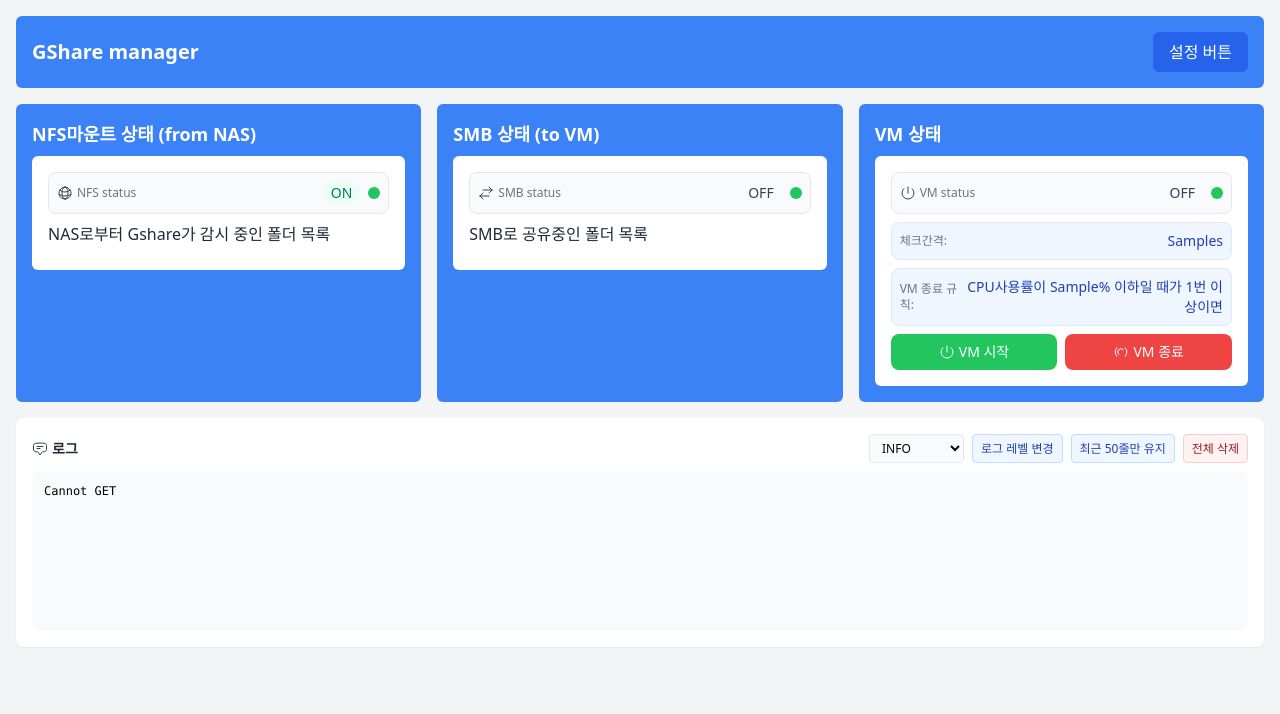
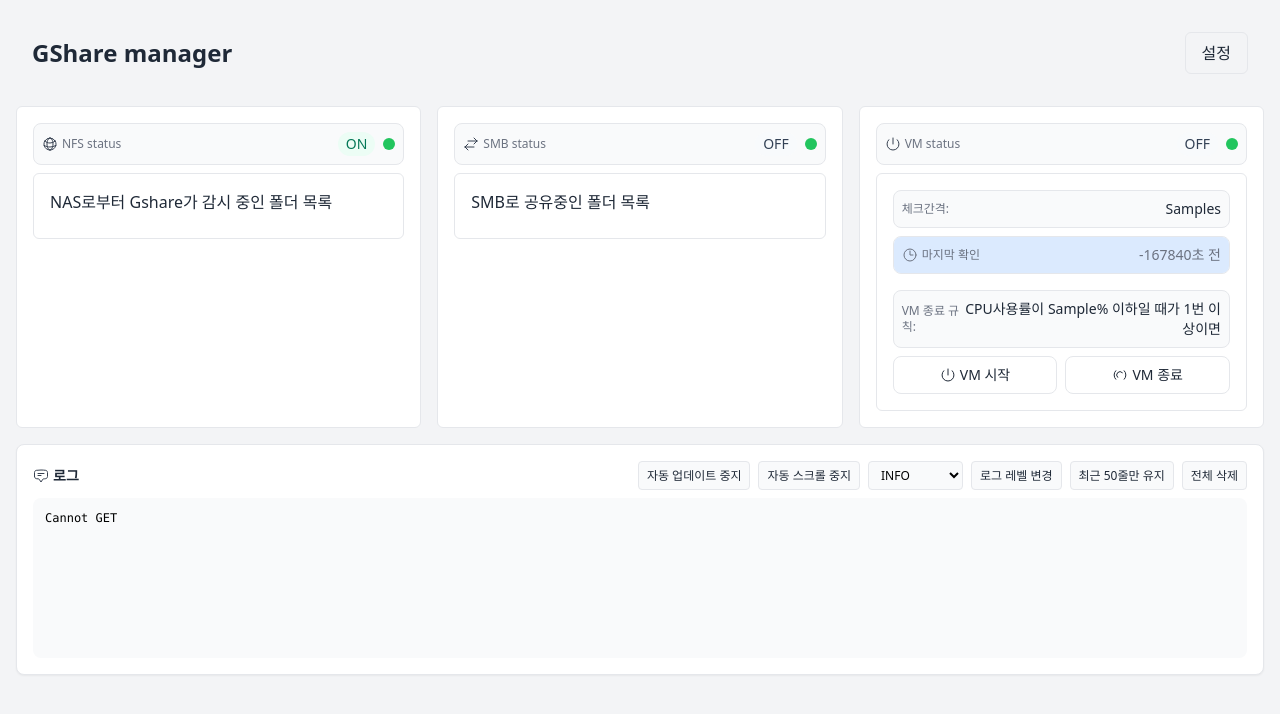
Before and after one commit to wooooooooooook/gshare-manager, a Flask app: template app/templates/index.html in a window 1280 px wide. Shown: the top 714 px of the page. Run offline with Flask 2, Linux system fonts and the light colour scheme; the template is opened without the code that fills it: most values are stand-ins (such as "Sample title", 1, 10 or a date in 2020); some libraries are stand-ins or nearby versions.

Commit message:
로그 및 UI 상호작용성 개선: 자동 업데이트 및 스크롤 제어 기능 추가
- scripts.js에 로그 자동 업데이트 및 스크롤 토글 기능 구현
- 로그 영역 마우스 호버 및 스크롤 상태 추적 로직 추가
- 사용자 경험 향상을 위한 로그 자동 업데이트/스크롤 버튼 도입
- 동적인 로그 표시 및 사용자 제어 옵션 제공
- 불필요한 자동 스크롤 방지를 위한 상태 관리 로직 구현

```diff
--- a/app/static/scripts.js
+++ b/app/static/scripts.js
@@ -53,6 +53,10 @@ async function setLogLevel() {
 }
 
 let checkInterval = 120; // 기본값
+// 로그 자동 업데이트 상태 변수 추가
+let autoUpdateLog = true;
+let logHovered = false;
+let autoScrollLog = true; // 자동 스크롤 상태 변수 추가
 
 // 프로그레스 바 업데이트
 function updateProgressBar() {
@@ -67,11 +71,66 @@ function updateProgressBar() {
     progressBar.style.width = `${progress}%`;
 }
 
+// 로그 자동 업데이트 토글 함수
+function toggleLogAutoUpdate() {
+    autoUpdateLog = !autoUpdateLog;
+    const toggleBtn = document.getElementById('toggleLogUpdate');
+    if (toggleBtn) {
+        toggleBtn.innerText = autoUpdateLog ? '자동 업데이트 중지' : '자동 업데이트 시작';
+        toggleBtn.classList.toggle('bg-gray-50');
+        toggleBtn.classList.toggle('bg-yellow-50');
+    }
+}
+
+// 로그 자동 스크롤 토글 함수
+function toggleLogAutoScroll() {
+    autoScrollLog = !autoScrollLog;
+    const toggleBtn = document.getElementById('toggleLogScroll');
+    if (toggleBtn) {
+        toggleBtn.innerText = autoScrollLog ? '자동 스크롤 중지' : '자동 스크롤 시작';
+        toggleBtn.classList.toggle('bg-gray-50');
+        toggleBtn.classList.toggle('bg-yellow-50');
+    }
+}
+
 // 페이지 로드 시 로그를 맨 아래로 스크롤
 window.onload = function () {
     getCurrentLogLevel();
     const logContent = document.getElementById('logContent');
     logContent.scrollTop = logContent.scrollHeight;
+
+    // 로그 영역에 마우스 진입/이탈 이벤트 리스너 추가
+    logContent.addEventListener('mouseenter', function() {
+        logHovered = true;
+    });
+
+    logContent.addEventListener('mouseleave', function() {
+        logHovered = false;
+    });
+
+    // 로그 영역 스크롤 이벤트 감지
+    let userScrolled = false;
+    let scrollTimeout;
+
+    logContent.addEventListener('scroll', function() {
+        // 사용자가 맨 아래까지 스크롤했는지 확인
+        const isAtBottom = logContent.scrollHeight - logContent.clientHeight <= logContent.scrollTop + 5;
+
+        // 맨 아래가 아니면 사용자가 스크롤했다고 표시
+        if (!isAtBottom) {
+            userScrolled = true;
+            clearTimeout(scrollTimeout);
+
+            // 5초 후 사용자 스크롤 상태 초기화
+            scrollTimeout = setTimeout(() => {
+                userScrolled = false;
+            }, 5000);
+        } else {
+            // 맨 아래로 스크롤한 경우 사용자 스크롤 상태 초기화
+            userScrolled = false;
+            clearTimeout(scrollTimeout);
+        }
+    });
 
     let lastCheckTimeData = '';
 
@@ -203,12 +262,19 @@ window.onload = function () {
                 }
             });
 
-        // update_log 부분 수정
-        fetch('/update_log')
-            .then(response => response.text())
-            .then(logContent => {
-                document.querySelector('#logContent').innerText = logContent;
-            });
+        // update_log 부분 수정 - 마우스가 로그 영역에 있거나 자동 업데이트가 비활성화된 경우 업데이트 중지
+        if (autoUpdateLog && !logHovered) {
+            fetch('/update_log')
+                .then(response => response.text())
+                .then(logContent => {
+                    const logElement = document.querySelector('#logContent');
+                    logElement.innerText = logContent;
+                    // 자동 스크롤이 활성화되고 사용자가 직접 스크롤하지 않은 경우에만 맨 아래로 스크롤
+                    if (autoScrollLog && !userScrolled) {
+                        logElement.scrollTop = logElement.scrollHeight;
+                    }
+                });
+        }
     }, 1000);
 };
 
--- a/app/templates/index.html
+++ b/app/templates/index.html
@@ -12,20 +12,18 @@
 <body class="bg-gray-100 p-4">
     <div class="max-w-7xl mx-auto">
         <!-- 상단 헤더 -->
-        <div class="flex items-center justify-between mb-4 bg-blue-500 p-4 rounded-md text-white">
-            <h1 class="text-xl font-bold">GShare manager</h1>
+        <div class="flex items-center justify-between mb-4 p-4 rounded-md text-gray-800">
+            <h1 class="text-2xl font-bold">GShare manager</h1>
             <button onclick="location.href='/settings'"
-                class="bg-blue-600 hover:bg-blue-700 text-white px-4 py-2 rounded-md transition-colors duration-200">
-                설정 버튼
+                class="border border-gray-200 hover:bg-gray-50 text-gray-800 px-4 py-2 rounded-md transition-colors duration-200">
+                설정
             </button>
         </div>
 
         <!-- 메인 컨텐츠 -->
         <div class="grid grid-cols-1 md:grid-cols-3 gap-4 mb-4">
             <!-- NFS 마운트 상태 패널 -->
-            <div class="bg-blue-500 rounded-md p-4 text-white">
-                <h2 class="text-lg font-semibold mb-2">NFS마운트 상태 (from NAS)</h2>
-                <div class="bg-white rounded-md p-4 text-gray-800">
+            <div class="border border-gray-200 rounded-md p-4 bg-white">
                 <div class="flex justify-between bg-gray-50 rounded-lg p-2 border border-gray-200 mb-2 nfs-status-container">
                     <div class="flex items-center gap-1">
                         <svg class="w-4 h-4 text-gray-700" xmlns="http://www.w3.org/2000/svg" fill="none" viewBox="0 0 24 24" stroke-width="1.5" stroke="currentColor">
@@ -40,6 +38,7 @@
                         <span class="ml-2 w-3 h-3 rounded-full {% if state['nfs_status'] == 'ON' %}bg-green-500{% else %}bg-red-500{% endif %}"></span>
                     </div>
                 </div>
+                <div class="bg-white rounded-md border border-gray-200 p-4 text-gray-800">
                     <div class="max-h-[30vh] overflow-y-auto">
                         <h3 class="font-medium mb-2">NAS로부터 Gshare가 감시 중인 폴더 목록</h3>
                         <div class="monitored-folders-grid" id="monitoredFoldersContainer">
@@ -56,9 +55,7 @@
             </div>
 
             <!-- SMB 상태 패널 -->
-            <div class="bg-blue-500 rounded-md p-4 text-white">
-                <h2 class="text-lg font-semibold mb-2">SMB 상태 (to VM)</h2>
-                <div class="bg-white rounded-md p-4 text-gray-800">
+            <div class="border border-gray-200 rounded-md p-4 bg-white">
                 <div class="flex justify-between bg-gray-50 rounded-lg p-2 border border-gray-200 mb-2 smb-status-container">
                     <div class="flex items-center gap-1">
                         <svg class="w-4 h-4 text-gray-700" xmlns="http://www.w3.org/2000/svg" fill="none" viewBox="0 0 24 24" stroke-width="1.5" stroke="currentColor">
@@ -73,6 +70,7 @@
                         <span class="ml-2 w-3 h-3 rounded-full {% if state['smb_status'] == 'ON' %}bg-green-500{% else %}bg-red-500{% endif %}"></span>
                     </div>
                 </div>
+                <div class="bg-white rounded-md border border-gray-200 p-4 text-gray-800">
                     <div class="max-h-[30vh] overflow-y-auto">
                         <h3 class="font-medium mb-2">SMB로 공유중인 폴더 목록</h3>
                         <!-- 여기에 SMB 폴더 목록이 들어갈 수 있습니다 -->
@@ -81,11 +79,8 @@
             </div>
 
             <!-- VM 상태 패널 -->
-            <div class="bg-blue-500 rounded-md p-4 text-white">
-                <h2 class="text-lg font-semibold mb-2">VM 상태</h2>
-                <div class="bg-white rounded-md p-4 text-gray-800">
-                    <div class="grid grid-cols-1 gap-2">
-                        <div class="flex justify-between bg-gray-50 rounded-lg p-2 border border-gray-200 vm-status-container">
+            <div class="border border-gray-200 rounded-md p-4 bg-white">
+                <div class="flex justify-between bg-gray-50 rounded-lg p-2 border border-gray-200 mb-2 vm-status-container">
                     <div class="flex items-center gap-1">
                         <svg class="w-4 h-4 text-gray-700" xmlns="http://www.w3.org/2000/svg" fill="none"
                             viewBox="0 0 24 24" stroke-width="1.5" stroke="currentColor">
@@ -101,38 +96,84 @@
                         <span class="ml-2 w-3 h-3 rounded-full {% if state['vm_status'] == 'ON' %}bg-green-500{% else %}bg-red-500{% endif %}"></span>
                     </div>
                 </div>
-                        <div class="flex justify-between vm-running-element bg-green-50 rounded-lg p-2 border border-green-100">
+                <div class="bg-white rounded-md border border-gray-200 p-4 text-gray-800">
+                    <div class="grid grid-cols-1 gap-2">
+                        <div class="flex justify-between vm-running-element bg-gray-50 rounded-lg p-2 border border-gray-200">
                             <div class="flex items-center gap-1">
-                                <svg class="w-4 h-4 text-green-500" xmlns="http://www.w3.org/2000/svg" fill="none"
+                                <svg class="w-4 h-4 text-gray-700" xmlns="http://www.w3.org/2000/svg" fill="none"
                                     viewBox="0 0 24 24" stroke-width="1.5" stroke="currentColor">
                                     <path stroke-linecap="round" stroke-linejoin="round"
                                         d="M8.25 3v1.5M4.5 8.25H3m18 0h-1.5M4.5 12H3m18 0h-1.5m-15 3.75H3m18 0h-1.5M8.25 19.5V21M12 3v1.5m0 15V21m3.75-18v1.5m0 15V21m-9-1.5h10.5a2.25 2.25 0 0 0 2.25-2.25V6.75a2.25 2.25 0 0 0-2.25-2.25H6.75A2.25 2.25 0 0 0 4.5 6.75v10.5a2.25 2.25 0 0 0 2.25 2.25Zm.75-12h9v9h-9v-9Z" />
                                 </svg>
                                 <span class="text-xs text-gray-500">CPU usage</span>
                             </div>
-                            <div class="flex items-center font-medium text-sm text-green-800 cpu-usage">
+                            <div class="flex items-center font-medium text-sm text-gray-800 cpu-usage">
                                 <span class="text-right">{{state['cpu_usage']}}%</span>
                             </div>
                         </div>
-                        <div class="flex justify-between bg-blue-50 rounded-lg p-2 border border-blue-100">
+                        <!-- Low CPU count 카드 추가 -->
+                        <div class="flex justify-between vm-running-element bg-gray-50 rounded-lg p-2 border border-gray-200">
+                            <div class="flex items-center gap-1">
+                                <svg class="w-4 h-4 text-gray-700" xmlns="http://www.w3.org/2000/svg" fill="none" viewBox="0 0 24 24" stroke-width="1.5" stroke="currentColor">
+                                    <path stroke-linecap="round" stroke-linejoin="round" d="M19.5 12c0-1.232-.046-2.453-.138-3.662a4.006 4.006 0 0 0-3.7-3.7 48.678 48.678 0 0 0-7.324 0 4.006 4.006 0 0 0-3.7 3.7c-.017.22-.032.441-.046.662M19.5 12l3-3m-3 3-3-3m-12 3c0 1.232.046 2.453.138 3.662a4.006 4.006 0 0 0 3.7 3.7 48.656 48.656 0 0 0 7.324 0 4.006 4.006 0 0 0 3.7-3.7c.017-.22.032-.441.046-.662M4.5 12l3 3m-3-3 3-3" />
+                                </svg>
+                                <span class="text-xs text-gray-500">Low CPU count</span>
+                            </div>
+                            <div class="flex items-center font-medium text-sm text-gray-800 low-cpu-count">
+                                <span class="text-right">{{state['low_cpu_count']}}/{{state['threshold_count']}}</span>
+                            </div>
+                        </div>
+                        <!-- Uptime 카드 추가 -->
+                        <div class="flex justify-between vm-running-element bg-gray-50 rounded-lg p-2 border border-gray-200">
+                            <div class="flex items-center gap-1">
+                                <svg class="w-4 h-4 text-gray-700" xmlns="http://www.w3.org/2000/svg" fill="none"
+                                    viewBox="0 0 24 24" stroke-width="1.5" stroke="currentColor">
+                                    <path stroke-linecap="round" stroke-linejoin="round"
+                                        d="M12 6v6h4.5m4.5 0a9 9 0 1 1-18 0 9 9 0 0 1 18 0Z" />
+                                </svg>
+                                <span class="text-xs text-gray-500">Uptime</span>
+                            </div>
+                            <div class="flex items-center font-medium text-sm text-gray-800 uptime">
+                                <span class="text-right">{{state['uptime']}}</span>
+                            </div>
+                        </div>
+                        <div class="flex justify-between bg-gray-50 rounded-lg p-2 border border-gray-200">
                             <div class="flex items-center gap-1">
                                 <span class="text-xs text-gray-500">체크간격:</span>
                             </div>
-                            <div class="flex items-center font-medium text-sm text-blue-800">
+                            <div class="flex items-center font-medium text-sm text-gray-800">
                                 <span class="text-right">{{state['check_interval']}}s</span>
                             </div>
                         </div>
-                        <div class="flex justify-between bg-blue-50 rounded-lg p-2 border border-blue-100">
+                        <!-- 마지막 확인시간 카드 추가 -->
+                        <div class="flex justify-between bg-gray-50 rounded-lg p-2 border border-gray-200 mb-2 toggle-text relative overflow-hidden">
+                            <div class="absolute inset-0 bg-gray-50">
+                                <div class="last-check-progress h-full bg-blue-100 transition-all duration-1000" style="width: 0%"></div>
+                            </div>
+                            <div class="flex items-center gap-1 relative">
+                                <svg class="w-4 h-4 text-gray-500" xmlns="http://www.w3.org/2000/svg" fill="none"
+                                    viewBox="0 0 24 24" stroke-width="1.5" stroke="currentColor">
+                                    <path stroke-linecap="round" stroke-linejoin="round"
+                                        d="M12 6v6h4.5m4.5 0a9 9 0 1 1-18 0 9 9 0 0 1 18 0Z" />
+                                </svg>
+                                <span class="text-xs text-gray-500">마지막 확인</span>
+                            </div>
+                            <div class="flex items-center gap-1 font-medium text-sm justify-end last-check-time relative text-gray-500">
+                                <span class="text-right readable-time">{{state['last_check_time']}}</span>
+                                <span class="hidden text-right time-string">{{state['last_check_time']}}</span>
+                            </div>
+                        </div>
+                        <div class="flex justify-between bg-gray-50 rounded-lg p-2 border border-gray-200">
                             <div class="flex items-center gap-1">
                                 <span class="text-xs text-gray-500">VM 종료 규칙:</span>
                             </div>
-                            <div class="flex items-center font-medium text-sm text-blue-800">
+                            <div class="flex items-center font-medium text-sm text-gray-800">
                                 <span class="text-right">CPU사용률이 {{state['cpu_threshold']}}% 이하일 때가 {{state['threshold_count']}}번 이상이면</span>
                             </div>
                         </div>
                         <div class="grid grid-cols-2 gap-2">
                             <button onclick="startVM()"
-                                class="bg-green-500 hover:bg-green-600 text-white rounded-lg p-2 transition-colors duration-200">
+                                class="border border-gray-200 hover:bg-gray-50 text-gray-800 rounded-lg p-2 transition-colors duration-200">
                                 <div class="flex items-center justify-center gap-1">
                                     <svg class="w-4 h-4" xmlns="http://www.w3.org/2000/svg" fill="none" viewBox="0 0 24 24" stroke-width="1.5" stroke="currentColor">
                                         <path stroke-linecap="round" stroke-linejoin="round" d="M5.636 5.636a9 9 0 1012.728 0M12 3v9" />
@@ -141,7 +182,7 @@
                                 </div>
                             </button>
                             <button onclick="shutdownVM()"
-                                class="bg-red-500 hover:bg-red-600 text-white rounded-lg p-2 transition-colors duration-200">
+                                class="border border-gray-200 hover:bg-gray-50 text-gray-800 rounded-lg p-2 transition-colors duration-200">
                                 <div class="flex items-center justify-center gap-1">
                                     <svg class="w-4 h-4" xmlns="http://www.w3.org/2000/svg" fill="none" viewBox="0 0 24 24" stroke-width="1.5" stroke="currentColor">
                                         <path stroke-linecap="round" stroke-linejoin="round" d="M5.636 18.364a9 9 0 010-12.728m12.728 0a9 9 0 010 12.728m-9.9-2.829a5 5 0 117.072-7.072" />
@@ -165,7 +206,7 @@
         </div>
 
         <!-- 로그 패널 -->
-        <div class="bg-white rounded-lg shadow-sm p-4 mb-4">
+        <div class="bg-white rounded-lg shadow-sm p-4 mb-4 border border-gray-200">
             <div class="flex items-center justify-between mb-2">
                 <div class="flex items-center gap-1">
                     <svg class="w-4 h-4 text-gray-700" xmlns="http://www.w3.org/2000/svg" fill="none"
@@ -176,6 +217,14 @@
                     <h3 class="text-sm font-bold text-gray-800">로그</h3>
                 </div>
                 <div class="flex gap-2">
+                    <button id="toggleLogUpdate" onclick="toggleLogAutoUpdate()"
+                        class="text-xs px-2 py-1 bg-gray-50 hover:bg-gray-100 text-gray-800 rounded border border-gray-200 transition-colors duration-200">
+                        자동 업데이트 중지
+                    </button>
+                    <button id="toggleLogScroll" onclick="toggleLogAutoScroll()"
+                        class="text-xs px-2 py-1 bg-gray-50 hover:bg-gray-100 text-gray-800 rounded border border-gray-200 transition-colors duration-200">
+                        자동 스크롤 중지
+                    </button>
                     <select id="logLevel" class="text-xs px-2 py-1 bg-gray-50 border border-gray-200 rounded">
                         <option value="DEBUG">DEBUG</option>
                         <option value="INFO">INFO</option>
@@ -184,15 +233,15 @@
                         <option value="CRITICAL">CRITICAL</option>
                     </select>
                     <button onclick="setLogLevel()"
-                        class="text-xs px-2 py-1 bg-blue-50 hover:bg-blue-100 text-blue-800 rounded border border-blue-200 transition-colors duration-200">
+                        class="text-xs px-2 py-1 bg-gray-50 hover:bg-gray-100 text-gray-800 rounded border border-gray-200 transition-colors duration-200">
                         로그 레벨 변경
                     </button>
                     <button onclick="trimLog(50)"
-                        class="text-xs px-2 py-1 bg-blue-50 hover:bg-blue-100 text-blue-800 rounded border border-blue-200 transition-colors duration-200">
+                        class="text-xs px-2 py-1 bg-gray-50 hover:bg-gray-100 text-gray-800 rounded border border-gray-200 transition-colors duration-200">
                         최근 50줄만 유지
                     </button>
                     <button onclick="clearLog()"
-                        class="text-xs px-2 py-1 bg-red-50 hover:bg-red-100 text-red-800 rounded border border-red-200 transition-colors duration-200">
+                        class="text-xs px-2 py-1 bg-gray-50 hover:bg-gray-100 text-gray-800 rounded border border-gray-200 transition-colors duration-200">
                         전체 삭제
                     </button>
                 </div>
--- a/docker-compose.yml
+++ b/docker-compose.yml
@@ -1,4 +1,3 @@
-version: '123'
 services:
   gshare:
     build:
```
Also changed, not shown: app/gshare_manager.py (+30 -2 lines). Lines whose indentation alone changed are shown as unchanged.
